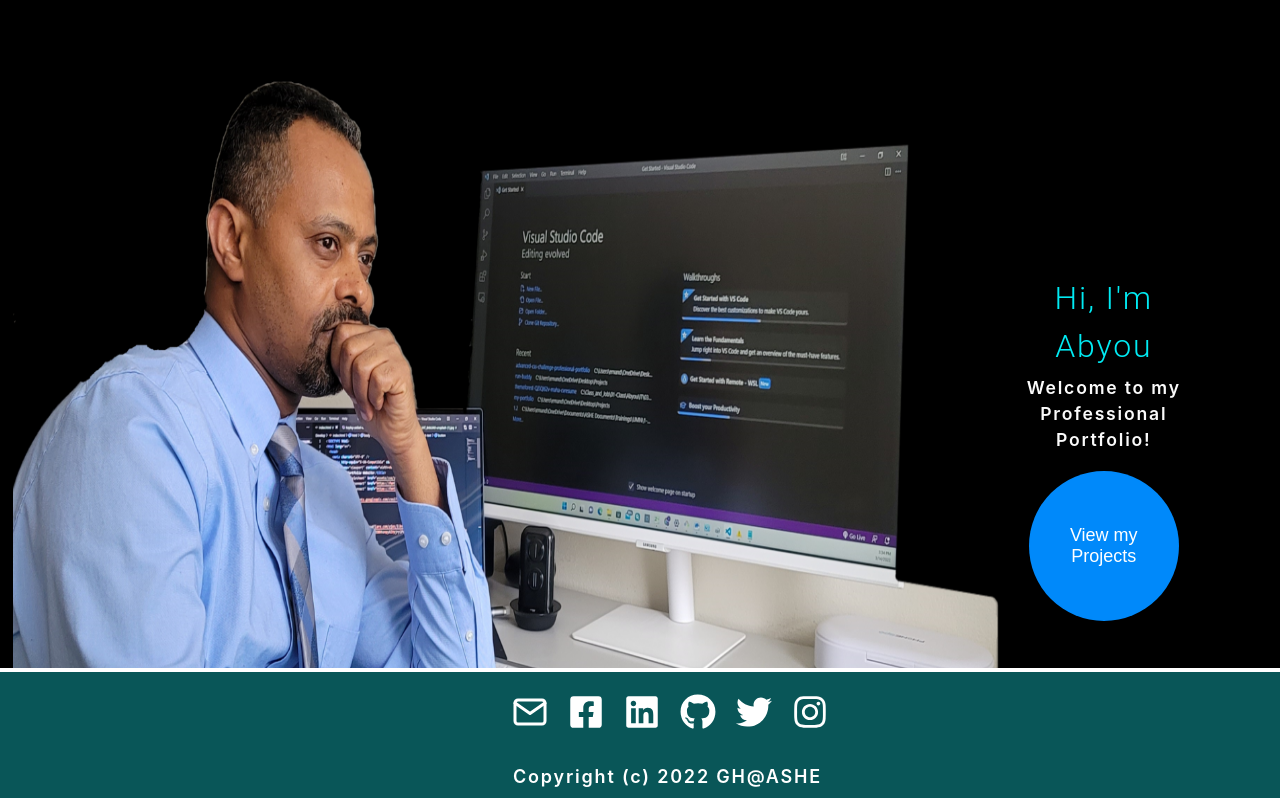
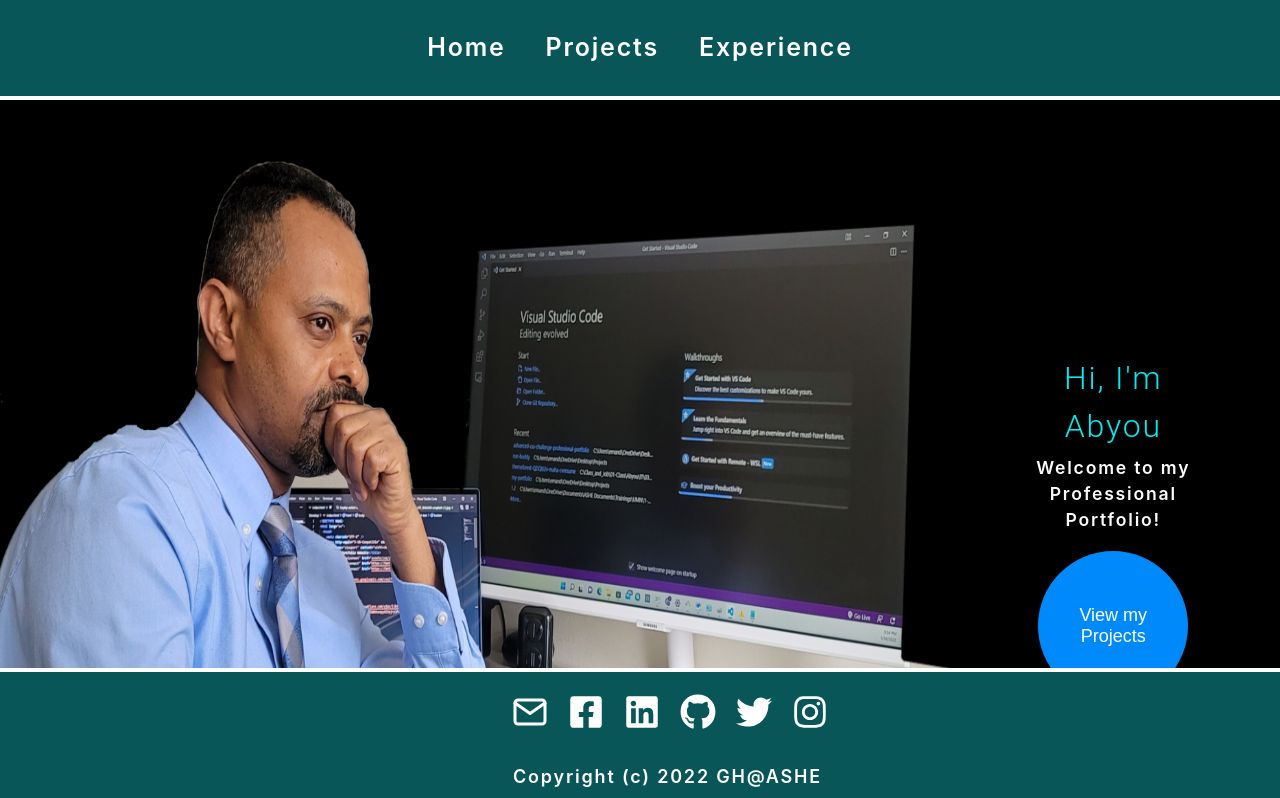
Before and after one commit to ghashe/react-portfolio-app, a React (Create React App) app: page /#/ in a window 1280 px wide. Shown: the top 798 px of the page. Built offline with nearby package versions, Linux system fonts and the light colour scheme.

Commit message:
Navbars have been created in the app.

```diff
--- a/src/App.css
+++ b/src/App.css
@@ -132,166 +132,3 @@
   transition: 0.4s;
   transform: scale(1.1);
 }
-.home {
-  background: #000000;
-  display: flex;
-  flex-direction: row;
-  align-items: center;
-}
-
-.home .title {
-  width: 20%;
-  margin-top: 10%;
-  margin-bottom: 10%;
-  margin-right: 5%;
-  font-size: 1em;
-  text-align: center;
-  padding: 0.5rem;
-}
-
-.home .title h1 {
-  font-size: 2rem;
-  color: #00ebf3;
-}
-
-.portrait {
-  width: 100%;
-  display: flex;
-  justify-content: center;
-}
-
-.home .portrait img {
-  height: 100vh;
-  width: 100%;
-}
-
-@media (max-width: 768px) {
-  .home {
-    background: #000000;
-    display: flex;
-    flex-direction: column;
-    align-items: center;
-  }
-  .portrait {
-    margin: 0;
-    padding: 0%;
-    width: 100%;
-    display: flex;
-    justify-content: center;
-  }
-
-  .home .title {
-    margin-top: 5px;
-    flex-direction: row;
-    margin: 1px;
-    padding: 1px;
-    width: 100%;
-    color: #c5cffd;
-  }
-
-  .home .title h1 {
-    font-size: 2rem;
-  }
-
-  .about img {
-    width: 95%;
-    margin: 4%;
-  }
-
-  .home .portrait img {
-    height: 70%;
-    width: 100%;
-  }
-}
-
-footer {
-  width: 100%;
-  position: fixed;
-  bottom: 0;
-  display: block;
-  justify-content: center;
-  align-items: center;
-  border-top: 4px solid rgb(255, 255, 255);
-  background: rgb(9, 86, 88);
-}
-
-footer .social-media-icons {
-  position: relative;
-  display: flex;
-  justify-content: center;
-  align-items: center;
-  flex-wrap: wrap;
-}
-
-footer .social-media-icons li,
-footer a {
-  list-style: none;
-}
-footer .social-media-icons li a {
-  font-size: 2em;
-  color: white;
-  margin: 0 10px;
-  display: inline-block;
-  transition: 0.5s;
-}
-
-footer .social-media-icons li a:hover,
-footer a:hover {
-  color: #ff0000;
-  transform: scale(1.3);
-}
-
-footer a {
-  text-decoration: none;
-  color: white;
-  text-align: center;
-  display: block;
-  width: 100%;
-  transition: 0.4s;
-}
-footer .copyright a {
-  text-decoration: none;
-  color: rgb(255, 255, 255);
-  text-align: center;
-  display: block;
-  width: 100%;
-  padding: 1px 0px 10px 55px;
-  transition: 0.4s;
-}
-
-/* ---- Adding media queries to the footer section ---- */
-@media (max-width: 768px) {
-  footer {
-    background: #0096fa;
-  }
-
-  footer a,
-  footer .social-media-iconsli a {
-    color: #000000;
-  }
-  footer .copyright a {
-    display: block;
-    margin: auto;
-    text-align: center;
-    width: 100%;
-    padding: 1px 0px 10px 0px;
-  }
-  footer .copyright a:hover {
-    color: #ff0000;
-    transform: scale(1.1);
-  }
-  footer .social-media-icons {
-    margin: auto;
-    text-align: center;
-    margin: auto;
-    width: 100%;
-    padding: 10px 0px;
-  }
-  button {
-    height: 50px;
-    width: 150px;
-    outline: none;
-    border-radius: 40px;
-    font-size: 15px;
-  }
-}
--- a/src/App.js
+++ b/src/App.js
@@ -1,20 +1,57 @@
+// import React from "react";
+// import { createRoot } from "react-dom/client";
+// import { HashRouter, Route } from "react-router-dom";
+
+// import "./App.css";
+// import Home from "./components/Home";
+// import Footer from "./components/Footer";
+// import Header from "./components/Header";
+// const container = document.getElementById("app");
+// const root = createRoot(container); // createRoot(container!) if you use TypeScript
+// root.render(<App tab="home" />);
+
+// // import React from "react";
+// // // import { HashRouter, Route } from "react-router-dom";
+// // import "./App.css";
+
+// // import Home from "./components/Home";
+// // import Footer from "./components/Footer";
+// // import Header from "./components/Header";
+
+// function App() {
+//   return (
+//     <HashRouter basename="/">
+//       <div className="app">
+//         <Header />
+//         <main>
+//           <Route exact path="/" component={Home} />;
+//         </main>
+//         <Footer />
+//       </div>
+//     </HashRouter>
+//   );
+// }
+
+// export default App;
+
 import React from "react";
-import { HashRouter } from "react-router-dom";
 import "./App.css";
-
+import { BrowserRouter as Router, Routes, Route } from "react-router-dom";
 import Home from "./components/Home";
 import Footer from "./components/Footer";
+import Navbar from "./components/Navbar";
 
 function App() {
   return (
-    <HashRouter basename="/">
-      <div className="app">
-        <main>
-          <Home />
-        </main>
+    <div className="App">
+      <Router>
+        <Navbar />
+        <Routes>
+          <Route path="/" element={<Home />} />
+        </Routes>
         <Footer />
-      </div>
-    </HashRouter>
+      </Router>
+    </div>
   );
 }
 
--- a/src/components/Footer.jsx
+++ b/src/components/Footer.jsx
@@ -7,6 +7,7 @@
   FaTwitter,
   FaInstagram,
 } from "react-icons/fa";
+import '../styles/Footer.css';
 
 function Footer() {
   return (
--- a/src/components/Home.jsx
+++ b/src/components/Home.jsx
@@ -1,6 +1,7 @@
 import React from "react";
 import { Link } from "react-router-dom";
 import Portrait from "../assets/images/backgroundTwo.png";
+import '../styles/Home.css'
 
 function Home() {
   return (
--- /dev/null
+++ b/src/components/Navbar.jsx
@@ -0,0 +1,34 @@
+import React, { useEffect, useState } from "react";
+import { Link, useLocation } from "react-router-dom";
+import "../styles/Navbar.css";
+import { GiHamburgerMenu } from "react-icons/gi";
+
+function Navbar() {
+  const [expandNavbar, setExpandNavbar] = useState(false);
+  const location = useLocation();
+
+  useEffect(() => {
+    setExpandNavbar(false);
+  }, [location]);
+
+  return (
+    <div className="navbar" id={expandNavbar ? "open" : "close"}>
+      <div className="toggleButton">
+        <button
+          onClick={() => {
+            setExpandNavbar((prev) => !prev);
+          }}
+        >
+          <GiHamburgerMenu />
+        </button>
+      </div>
+      <div className="links">
+        <Link to="/"> Home </Link>
+        <Link to="/projects"> Projects </Link>
+        <Link to="/experience"> Experience </Link>
+      </div>
+    </div>
+  );
+}
+
+export default Navbar;
--- a/src/index.js
+++ b/src/index.js
@@ -1,5 +1,6 @@
 import React from "react";
 import ReactDOM from "react-dom/client";
+
 import App from "./App";
 import reportWebVitals from "./reportWebVitals";
 
--- /dev/null
+++ b/src/styles/Footer.css
@@ -0,0 +1,91 @@
+  footer {
+    width: 100%;
+    position: fixed;
+    bottom: 0;
+    display: block;
+    justify-content: center;
+    align-items: center;
+    border-top: 4px solid rgb(255, 255, 255);
+    background: rgb(9, 86, 88);
+  }
+
+  footer .social-media-icons {
+    position: relative;
+    display: flex;
+    justify-content: center;
+    align-items: center;
+    flex-wrap: wrap;
+  }
+
+  footer .social-media-icons li,
+  footer a {
+    list-style: none;
+  }
+  footer .social-media-icons li a {
+    font-size: 2em;
+    color: white;
+    margin: 0 10px;
+    display: inline-block;
+    transition: 0.5s;
+  }
+
+  footer .social-media-icons li a:hover,
+  footer a:hover {
+    color: #ff0000;
+    transform: scale(1.3);
+  }
+
+  footer a {
+    text-decoration: none;
+    color: white;
+    text-align: center;
+    display: block;
+    width: 100%;
+    transition: 0.4s;
+  }
+  footer .copyright a {
+    text-decoration: none;
+    color: rgb(255, 255, 255);
+    text-align: center;
+    display: block;
+    width: 100%;
+    padding: 1px 0px 10px 55px;
+    transition: 0.4s;
+  }
+
+  /* ---- Adding media queries to the footer section ---- */
+  @media (max-width: 768px) {
+    footer {
+      background: #0096fa;
+    }
+
+    footer a,
+    footer .social-media-iconsli a {
+      color: #000000;
+    }
+    footer .copyright a {
+      display: block;
+      margin: auto;
+      text-align: center;
+      width: 100%;
+      padding: 1px 0px 10px 0px;
+    }
+    footer .copyright a:hover {
+      color: #ff0000;
+      transform: scale(1.1);
+    }
+    footer .social-media-icons {
+      margin: auto;
+      text-align: center;
+      margin: auto;
+      width: 100%;
+      padding: 10px 0px;
+    }
+    button {
+      height: 50px;
+      width: 150px;
+      outline: none;
+      border-radius: 40px;
+      font-size: 15px;
+    }
+  }
--- /dev/null
+++ b/src/styles/Home.css
@@ -0,0 +1,67 @@
+
+.home {
+    background: #000000;
+    display: flex;
+    flex-direction: row;
+    align-items: center;
+  }
+
+  .home .title {
+    width: 20%;
+    margin-top: 10%;
+    margin-bottom: 10%;
+    margin-right: 5%;
+    font-size: 1em;
+    text-align: center;
+    padding: 0.5rem;
+  }
+
+  .home .title h1 {
+    font-size: 2rem;
+    color: #00ebf3;
+  }
+
+  .portrait {
+    width: 100%;
+    display: flex;
+    justify-content: center;
+  }
+
+  .home .portrait img {
+    height: 100vh;
+    width: 100%;
+  }
+
+  @media (max-width: 768px) {
+    .home {
+      background: #000000;
+      display: flex;
+      flex-direction: column;
+      align-items: center;
+    }
+    .portrait {
+      margin: 0;
+      padding: 0%;
+      width: 100%;
+      display: flex;
+      justify-content: center;
+    }
+
+    .home .title {
+      margin-top: 5px;
+      flex-direction: row;
+      margin: 1px;
+      padding: 1px;
+      width: 100%;
+      color: #c5cffd;
+    }
+
+    .home .title h1 {
+      font-size: 2rem;
+    }
+
+    .home .portrait img {
+      height: 70%;
+      width: 100%;
+    }
+  }
--- /dev/null
+++ b/src/styles/Navbar.css
@@ -0,0 +1,98 @@
+.navbar {
+  width: 100%;
+  height: 100px;
+  background: rgb(9, 86, 88);
+  border-bottom: 4px solid rgb(255, 255, 255);
+}
+
+.links {
+  width: 100%;
+  height: 100%;
+  display: flex;
+  align-items: center;
+  justify-content: center;
+  color: white;
+}
+
+.links a {
+  transition: 0.5s;
+}
+
+.links a:hover {
+  color: #33ff00;
+  transform: scale(1.1);
+  transition: 0.5s;
+}
+.navbar a {
+  color: white;
+  text-decoration: none;
+  margin: 20px;
+  font-size: 25px;
+}
+
+.toggleButton {
+  width: 100%;
+  height: 100px;
+  display: flex;
+  align-items: center;
+  justify-content: flex-end;
+}
+
+.toggleButton svg {
+  font-size: 50px;
+}
+.toggleButton button {
+  margin-right: 20px;
+  background-color: transparent;
+  border: none;
+  color: white;
+  cursor: pointer;
+}
+
+#open {
+  height: 100vh;
+}
+
+#open .links {
+  flex-direction: column;
+  justify-content: flex-start;
+  margin-top: 100px;
+}
+
+#open a {
+  width: 100%;
+  text-align: center;
+}
+
+@media only screen and (max-width: 900px) {
+  .navbar a {
+    width: 70px;
+  }
+}
+
+@media only screen and (max-width: 600px) {
+  .toggleButton {
+    display: flex;
+  }
+  #close a {
+    display: none;
+  }
+}
+
+@media only screen and (min-width: 600px) {
+  .toggleButton {
+    display: none;
+  }
+
+  .hiddenLinks {
+    display: none;
+  }
+
+  #open {
+    height: 100px;
+  }
+
+  #open .links {
+    flex-direction: row;
+  }
+}
```
Also changed, not shown: package.json (+7 -2 lines), 1 other file (tests, documents, lock files or other folders).
